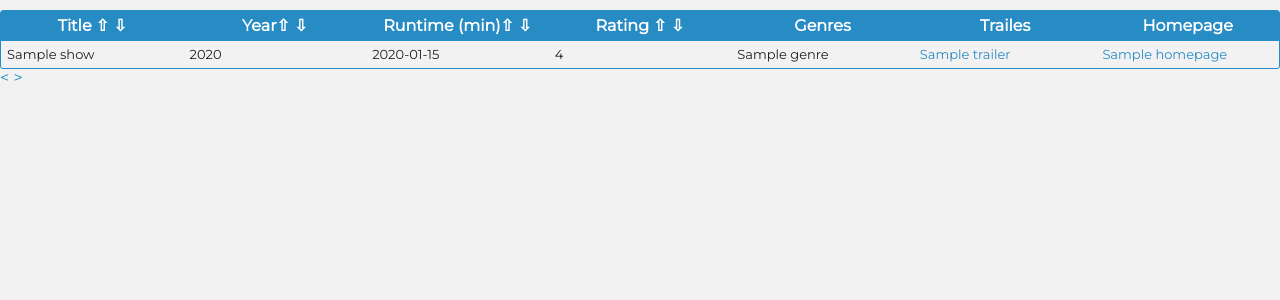
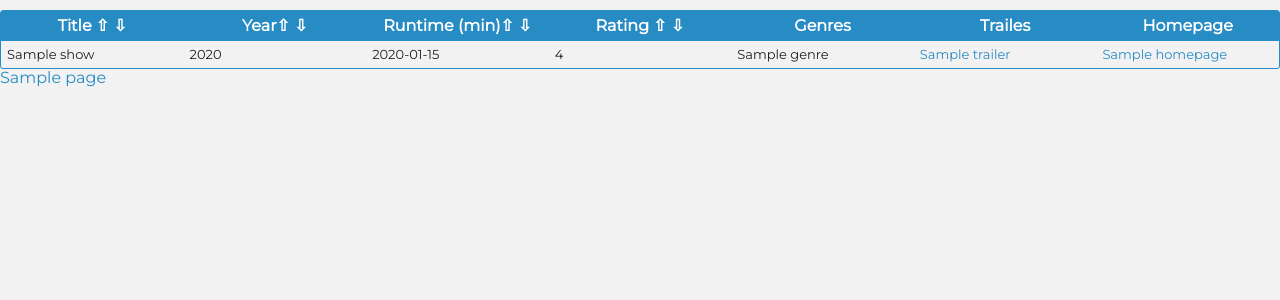
Before and after one commit to elena-bi/codecool-series, a Flask app: template templates/most_rated.html in a window 1280 px wide. Shown: the top 300 px of the page. Run offline with Flask 2, Linux system fonts and the light colour scheme; the template is opened without the code that fills it: most values are stand-ins (such as "Sample title", 1, 10 or a date in 2020).

Commit message:
pagination

```diff
--- a/main.py
+++ b/main.py
@@ -33,14 +33,27 @@ def most_rated(orderby='rating', page=1, order='desc'):
 
     count_shows = queries.count_shows()
     count_shows = [row['count'] for row in count_shows][0]
-    total = ceil(int(count_shows)/15)
+    total = ceil(int(count_shows) / 15)
+
+    pagination_list = [
+        max(0, page - 2),
+        max(0, page - 1),
+        page,
+        min(page + 1, total),
+        min(page + 2, total)
+    ]
+
+    pagination_list = [x for i, x in enumerate(pagination_list) if x > 0 and x not in pagination_list[:i]]
+    pagination_list = [( url_for("most_rated", orderby=orderby, page=x, order=order), x ) for x in pagination_list]
+
     return render_template(
         'most_rated.html',
         shows=most_rated_shows,
         current_page=int(page),
         total=total,
         orderby=orderby,
-        order=order
+        order=order,
+        pagination_list=pagination_list
     )
 
 
--- a/templates/most_rated.html
+++ b/templates/most_rated.html
@@ -79,7 +79,11 @@
         </tbody>
     </table>
 
+    {% for page in pagination_list %}
+        <a href="{{ page[0] }}">{{ page[1] }}</a>
+    {% endfor %}
 
+    {#
         {% if current_page > 1 %}
         <a href="/shows/most-rated/{{current_page-1}}/{{ orderby }}/{{ order }}" style="text-decoration:none"> < </a>
     {% else %}
@@ -105,6 +109,7 @@
     {% else %}
     <a href="/shows/most-rated/{{ current_page }}/{{ orderby }}/{{ order }}" style="text-decoration:none"> > </a>
     {% endif %}
+    #}
 
 </body>
 </html>
```
Lines whose indentation alone changed are shown as unchanged.
